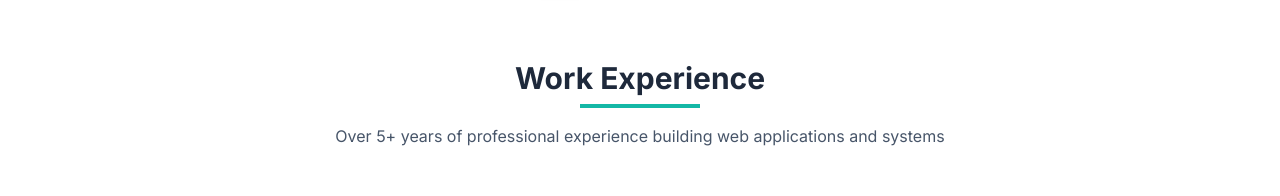
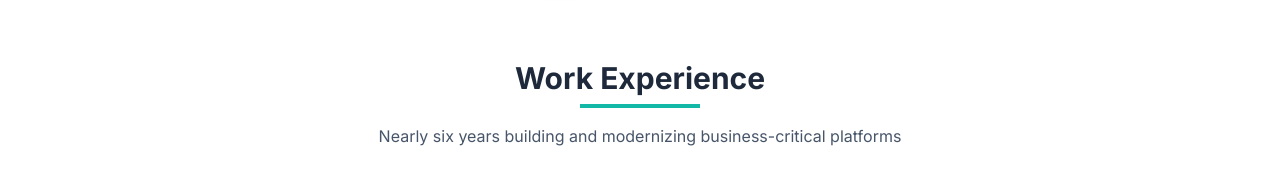
Before and after one commit to Mohammad-Arslan/portfolio-website, a Next.js app: page / in a window 1280 px wide. Shown: the part 1580-1776 px from the top of the page. Built offline with nearby package versions, Linux system fonts and the light colour scheme; no server answers.

Commit message:
Improve portfolio positioning and presentation

```diff
--- a/components/experience.tsx
+++ b/components/experience.tsx
@@ -111,8 +111,7 @@ export default function Experience() {
             transition={{ duration: 0.5, delay: 0.3 }}
             className="text-slate-600 dark:text-slate-300 max-w-2xl mx-auto"
           >
-            Over 5+ years of professional experience building web applications
-            and systems
+            Nearly six years building and modernizing business-critical platforms
           </motion.p>
         </div>
 
```
